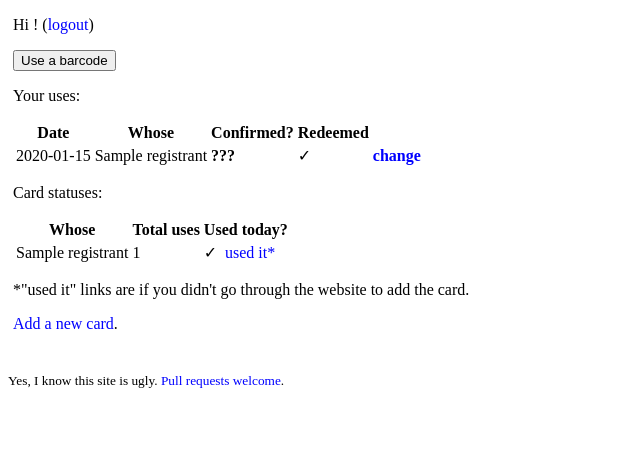
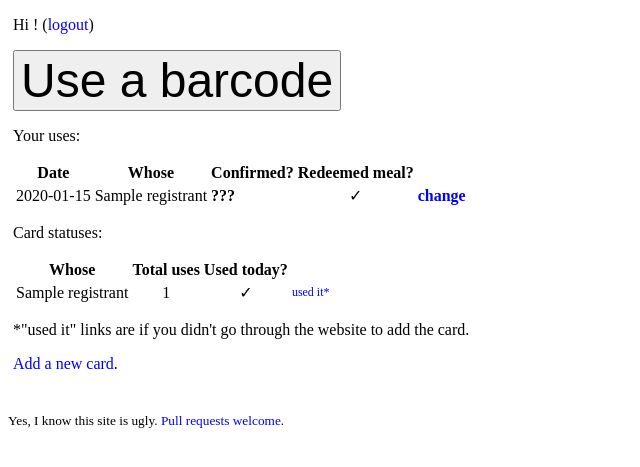
Before and after one commit to djsutherland/chips-with-friends, a Flask app: template chip_friends/templates/index.html in a window 1280 px wide. Shown: the top 467 px of the page, without its empty margins (0-640 px from the left). Run offline with Flask 2, Linux system fonts and the light colour scheme; the template is opened without the code that fills it: most values are stand-ins (such as "Sample title", 1, 10 or a date in 2020).

Commit message:
homepage tweaks

```diff
--- a/chip_friends/templates/index.html
+++ b/chip_friends/templates/index.html
@@ -5,11 +5,20 @@
     {{ super() }}
 
     <style type="text/css">
+    #use-barcode {
+        font-size: 300%;
+    }
     #uses .canceled .date, #uses .canceled .name {
         text-decoration: line-through;
     }
     #uses .unknown .status, #uses .unknown .update {
         font-weight: bold;
+    }
+    #uses .confirmed, #uses .redeemed, #cards .total-uses, #cards .used-today {
+        text-align: center;
+    }
+    #cards .used-it {
+        font-size: 75%;
     }
     </style>
 {% endblock %}
@@ -17,7 +26,7 @@
 {% block body %}
 <p>Hi {{ current_user.name }}! (<a href="{{ url_for('security.logout') }}">logout</a>)</p>
 
-<p><form action="{{ url_for('pick_barcode') }}" method="POST"><input type="submit" value="Use a barcode" /></form></p>
+<p><form action="{{ url_for('pick_barcode') }}" method="POST"><input type="submit" value="Use a barcode" id="use-barcode" /></form></p>
 
 {% if my_uses %}
 <p>Your uses:</p>
@@ -27,7 +36,7 @@
 <th>Date</th>
 <th>Whose</th>
 <th>Confirmed?</th>
-<th>Redeemed</th>
+<th>Redeemed meal?</th>
 </tr>
 </thead>
 <tbody>
@@ -52,16 +61,16 @@
 <tr>
   <th>Whose</th>
   <th>Total uses</th>
-  <th colspan="2">Used today?</th>
+  <th>Used today?</th>
 </tr>
 </thead>
 <tbody>
 {% for qr in qrs %}
 <tr>
-  <td>{{ qr.registrant }}</td>
-  <td>{{ qr.total_uses() }}</td>
-  <td>{% if qr.used_today() %}✓{% else %}×{% endif %}</td>
-  <td><a href="{{ url_for('use_specific', qr_id=qr.id) }}">used it*</a></td>
+  <td class="registrant">{{ qr.registrant }}</td>
+  <td class="total-uses">{{ qr.total_uses() }}</td>
+  <td class="used-today">{% if qr.used_today() %}✓{% else %}×{% endif %}</td>
+  <td class="used-it"><a href="{{ url_for('use_specific', qr_id=qr.id) }}">used it*</a></td>
 </tr>
 {% endfor %}
 </tbody>
```
